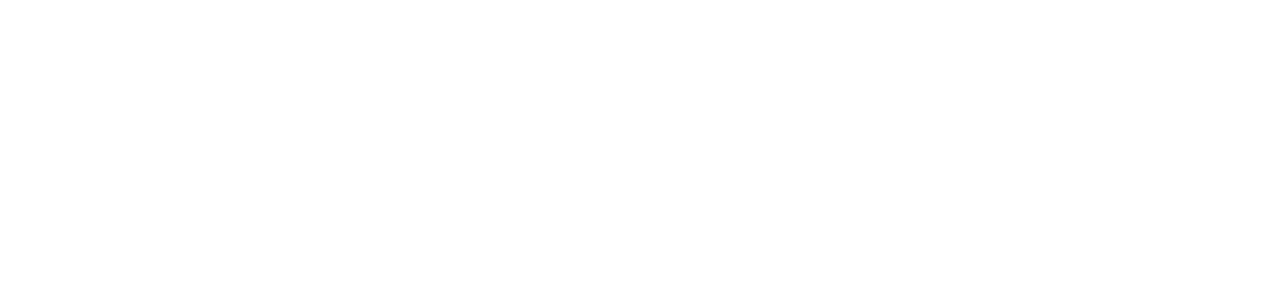
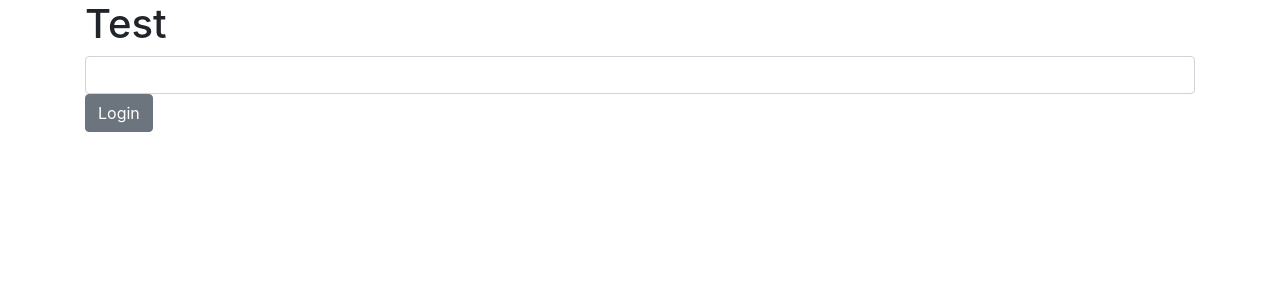
Before and after one commit to MYahiatene/BaseAuth, a Nuxt app in the folder src/main/nuxt/: page /Login in a window 1280 px wide. Before the commit this address had no page. Shown: the top 300 px of the page. Built offline with nearby package versions, Linux system fonts and the light colour scheme.

Commit message:
added some template pages

```diff
--- /dev/null
+++ b/src/main/nuxt/middleware/authenticated.js
@@ -0,0 +1,5 @@
+export default function ({ store, redirect }) {
+  if (this.$store.login.state.authenticated) {
+    return redirect('/Login')
+  }
+}
--- /dev/null
+++ b/src/main/nuxt/pages/Login.vue
@@ -0,0 +1,25 @@
+<template>
+  <b-container>
+    <h1>Test</h1>
+    <b-input-group>
+      <b-input></b-input>
+    </b-input-group>
+    <b-btn @click="login(username,password)">Login</b-btn>
+  </b-container>
+
+</template>
+
+<script>
+export default {
+  name: "Login",
+  methods: {
+    login(username, password) {
+
+    }
+  }
+}
+</script>
+
+<style scoped>
+
+</style>
--- /dev/null
+++ b/src/main/nuxt/store/login.js
@@ -0,0 +1,11 @@
+export const state = () => ({
+  authenticated: null
+})
+
+export const mutations = {}
+
+export const actions = {}
+
+export const getters = {}
+
+export const setters = {}
```
Also changed, not shown: 2 other files (tests, documents, lock files or other folders).
